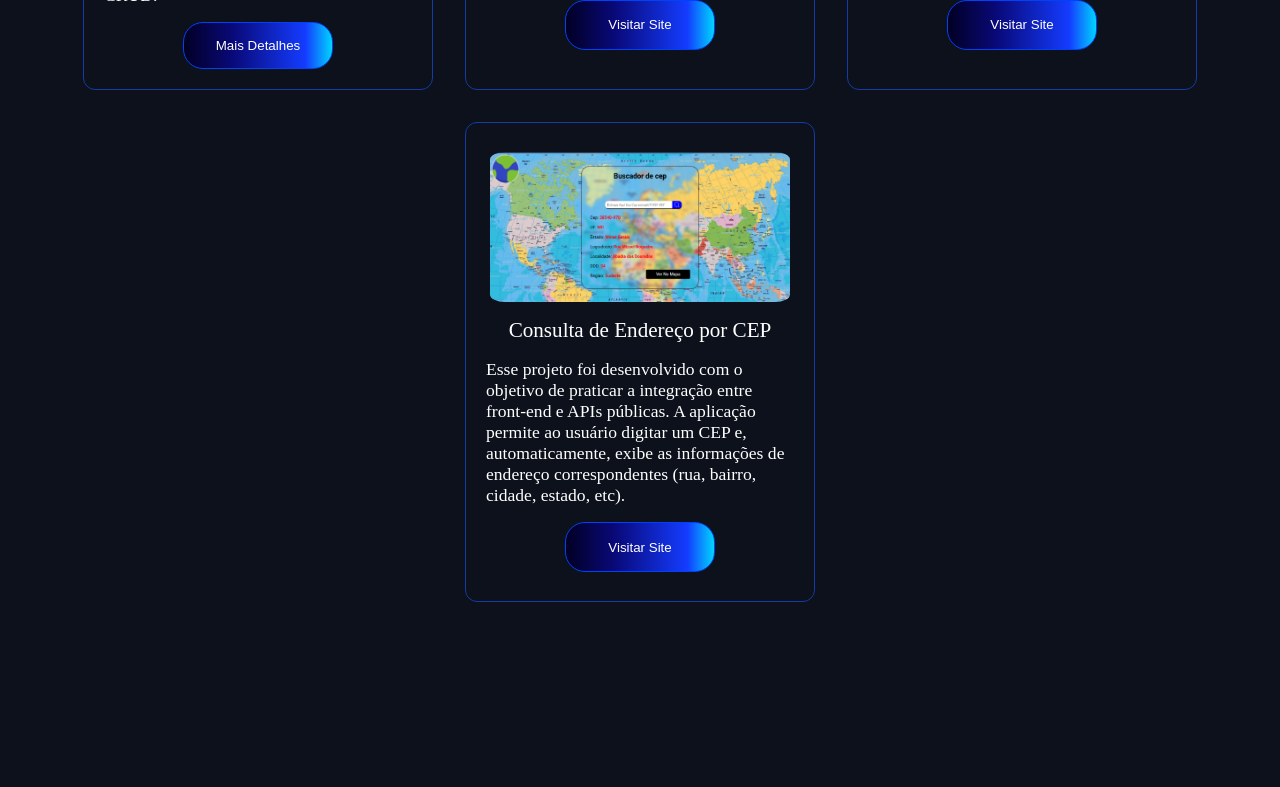
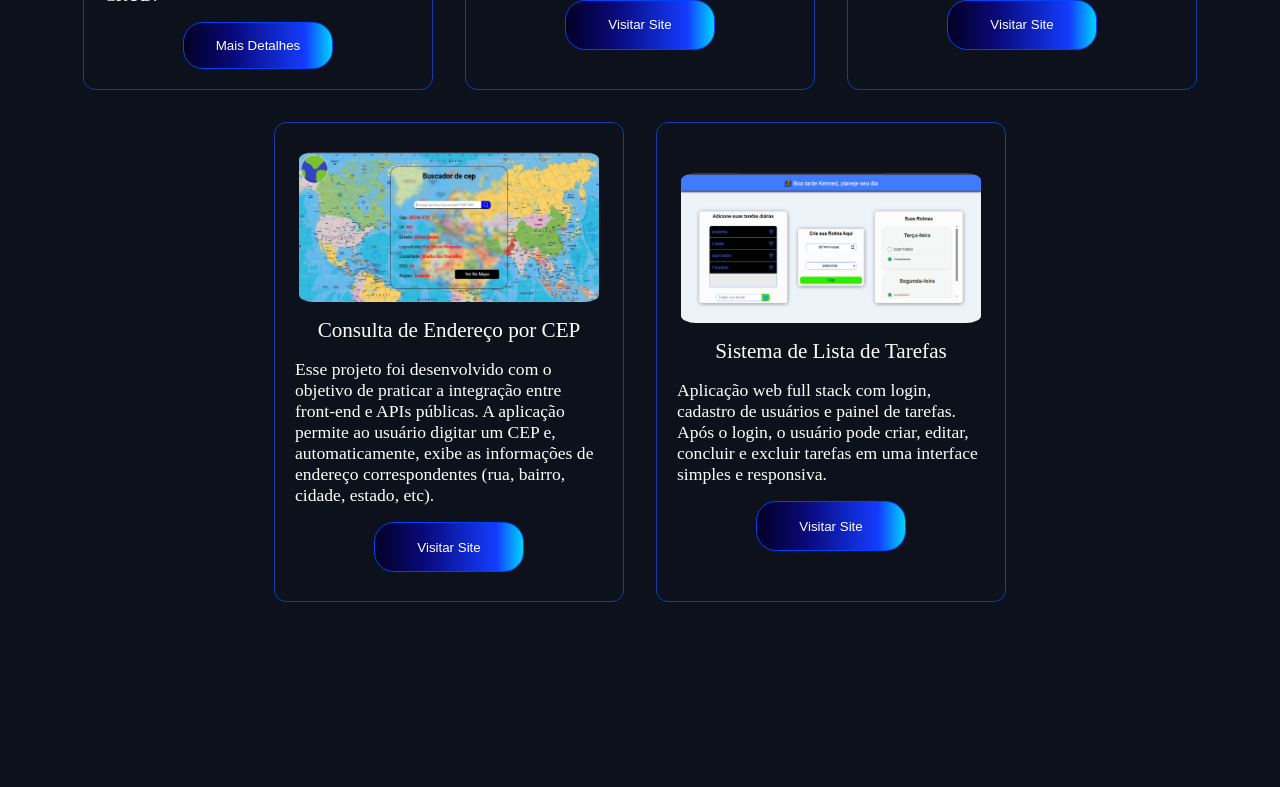
Before and after one commit to Fellypr/MyPortfolio, a React (Vite) app: page / in a window 1280 px wide. Shown: the part 1840-2627 px from the top of the page. Built offline with nearby package versions, Linux system fonts and the light colour scheme; a web font is replaced by a local one.

Commit message:
Ajeitando a Rensposividade

```diff
--- a/src/App.css
+++ b/src/App.css
@@ -206,7 +206,7 @@ a {
 .ProjectTitle {
   font-size: larger;
 }
-.DialogoContainer{
+.DialogoContainer {
   position: absolute;
   background-color: #02002452;
   backdrop-filter: blur(10px);
@@ -218,7 +218,7 @@ a {
   justify-content: center;
   align-items: center;
 }
-.Dialogo{
+.Dialogo {
   position: relative;
   background-color: #111111;
   position: absolute;
@@ -229,7 +229,7 @@ a {
   z-index: 4;
   text-align: flex-start;
   border: 1px solid rgb(0, 66, 247);
-    & button{
+  & button {
     background: transparent;
     border: none;
     position: absolute;
@@ -237,11 +237,10 @@ a {
     right: 10px;
     color: #fa1a1a;
   }
-    & button :hover{
+  & button :hover {
     cursor: pointer;
     scale: 1.1;
   }
-
 }
 
 #Education {
@@ -313,7 +312,7 @@ a {
   justify-content: center;
   align-items: center;
   padding: 150px;
-  margin-top:5rem ;
+  margin-top: 5rem;
 
   & .ContactContainer {
     display: flex;
@@ -328,6 +327,10 @@ a {
     font-style: normal;
     font-variation-settings: "wdth" 100;
     width: 690px;
+
+    & .ContactText {
+      width: 500px;
+    }
 
     & .ContactIcons {
       display: flex;
@@ -387,7 +390,6 @@ a {
       width: 35rem;
 
       & .EduicationCard {
-
         & p {
           font-size: 1rem;
         }
@@ -427,7 +429,7 @@ a {
         justify-content: center;
         align-items: center;
         gap: 1rem;
-        font-size: 1rem;
+        font-size: 0.8rem;
         padding: 20px;
         border-radius: 12px;
         border: 1px solid rgb(20, 59, 167);
@@ -471,7 +473,7 @@ a {
         align-items: center;
         height: 60px;
         list-style: none;
-      gap:70px;
+        gap: 70px;
         font-family: "Roboto", sans-serif;
         animation: fadeInLeft 1s ease-in-out;
       }
@@ -496,6 +498,12 @@ a {
     }
   }
   #Contact {
+    & .ContactContainer{
+      & .ContactText{
+        width: 350px;
+
+      }
+    }
     & p {
       width: 400px;
     }
@@ -544,6 +552,7 @@ a {
       }
     }
   }
+
 }
 @media screen and (max-width: 570px) {
   #Project {
@@ -571,7 +580,7 @@ a {
         flex-direction: column;
         justify-content: center;
         gap: 1rem;
-        font-size: 1rem;
+        font-size: 0.8rem;
         padding: 20px;
         border-radius: 12px;
         border: 1px solid rgb(20, 59, 167);
@@ -599,7 +608,7 @@ a {
   #Education {
     padding: 10px;
     height: auto;
-    & .TitleEducation{
+    & .TitleEducation {
       top: 6.5rem;
     }
     & .EduicationContainer {
@@ -629,13 +638,27 @@ a {
   }
 }
 @media screen and (max-width: 410px) {
-  #about {
-    & nav{
-      & ul{
-        & li{
-          background-color: #cc00ff;
+  #Header {
+    & nav {
+      position: fixed;
+      background-color: #0c111cc0;
+      backdrop-filter: blur(7px);
+      width: 100%;
+      & ul {
+        display: flex;
+        justify-content: center;
+        align-items: center;
+        height: 60px;
+        list-style: none;
+        gap: 13px;
+        font-family: "Roboto", sans-serif;
+        animation: fadeInLeft 1s ease-in-out;
       }
     }
+  }
+  a {
+    text-decoration: none;
+    color: white;
   }
   & picture {
     width: 300px;
@@ -650,7 +673,6 @@ a {
   margin-top: 9rem;
   & p {
     width: 300px;
-    }
   }
 }
 
--- a/src/App.jsx
+++ b/src/App.jsx
@@ -49,7 +49,9 @@ function App() {
 
       <section id="AboutMe">
         <div className="InformationAboutMe">
-          <h1>Olá, sou Fallype Kenned, e sou um desenvolvedor web full stack.</h1>
+          <h1>
+            Olá, sou Fallype Kenned, e sou um desenvolvedor web full stack.
+          </h1>
           <br />
           <p>
             Sou um desenvolvedor full stack júnior com habilidades em React.js,
@@ -241,7 +243,39 @@ function App() {
               usuário digitar um CEP e, automaticamente, exibe as informações de
               endereço correspondentes (rua, bairro, cidade, estado, etc).
             </p>
-            <button><a href="https://zip-code-finder-with-react-8yqc03fxk-fellypes-projects-b9b07338.vercel.app/" target="_blank">Visitar Site</a></button>
+            <button>
+              <a
+                href="https://zip-code-finder-with-react-8yqc03fxk-fellypes-projects-b9b07338.vercel.app/"
+                target="_blank"
+              >
+                Visitar Site
+              </a>
+            </button>
+          </div>
+
+          <div className="ProjectsCard">
+            <picture>
+              <img
+                src="img/Lista de Tarefas - Brave 08_07_2025 15_49_42.png"
+                alt=""
+                width={100}
+                height={100}
+              />
+            </picture>
+            <p className="ProjectTitle">Sistema de Lista de Tarefas</p>
+            <p>
+              Aplicação web full stack com login, cadastro de usuários e painel
+              de tarefas. Após o login, o usuário pode criar, editar, concluir e
+              excluir tarefas em uma interface simples e responsiva.
+            </p>
+            <button>
+              <a
+                href="https://my-task-list-ten.vercel.app/"
+                target="_blank"
+              >
+                Visitar Site
+              </a>
+            </button>
           </div>
         </div>
       </section>
@@ -318,7 +352,7 @@ function App() {
       <footer id="Contact">
         <div className="ContactContainer">
           <h1>Entre em Contato</h1>
-          <p>
+          <p className="ContactText">
             Na minha trajetória como desenvolvedor iniciante, sempre procuro
             aprimorar minhas habilidades, colocando em prática o que aprendi em
             projetos concretos e evoluindo junto com a equipe, com
```
Also changed, not shown: public/img/Lista de Tarefas - Brave 08_07_2025 15_49_42.png (added). Lines whose indentation alone changed are shown as unchanged.
